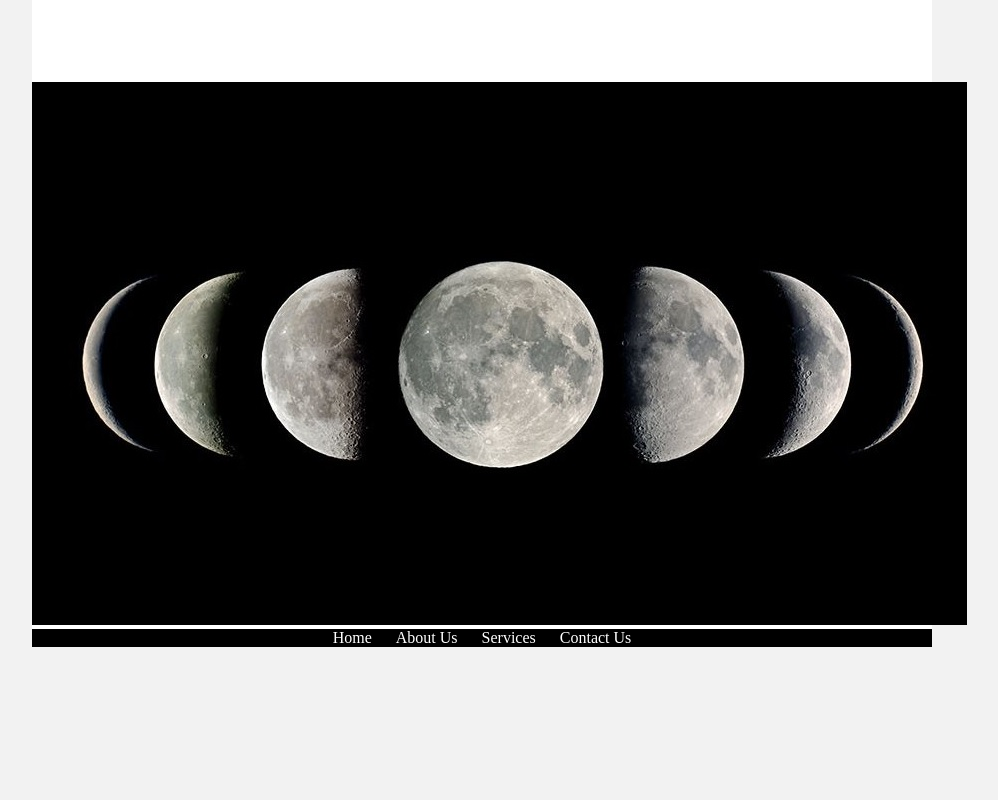
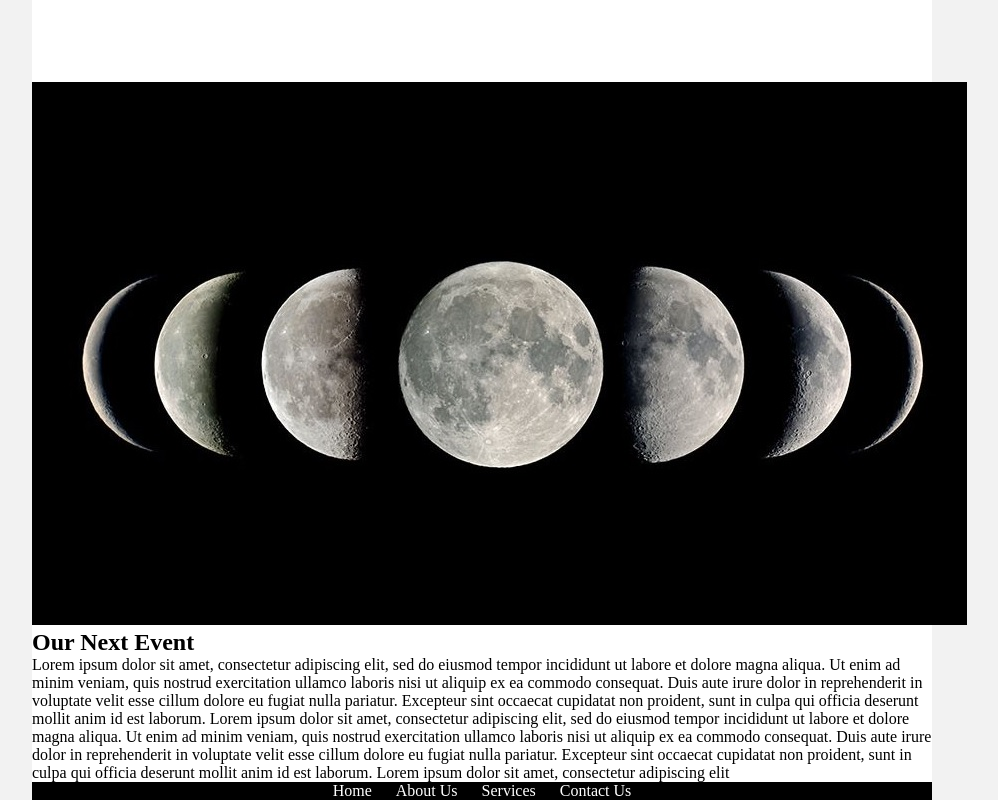
Before and after one commit to allieroll22/assignment8-roll-allie, a plain HTML site: page index.html in a window 1280 px wide. Shown: the part 1603-2403 px from the top of the page, without its empty margins (158-1156 px from the left). Before the commit the page ends 2250 px from the top, so only its background shows below. Drawn offline with Linux system fonts and the light colour scheme; a script that the page names is missing.

Commit message:
Add h2 and paragraph tag

```diff
--- a/index.html
+++ b/index.html
@@ -73,6 +73,11 @@
           <img src= "images/phase.png" alt ="moon phase" title="moonphase" />
         </section>
 
+        <h2> Our Next Event </h2>
+
+        <p>Lorem ipsum dolor sit amet, consectetur adipiscing elit, sed do eiusmod tempor incididunt ut labore et dolore magna aliqua. Ut enim ad minim veniam, quis nostrud exercitation ullamco laboris nisi ut aliquip ex ea commodo consequat. Duis aute irure dolor in reprehenderit in voluptate velit esse cillum dolore eu fugiat nulla pariatur. Excepteur sint occaecat cupidatat non proident, sunt in culpa qui officia deserunt mollit anim id est laborum. Lorem ipsum dolor sit amet, consectetur adipiscing elit, sed do eiusmod tempor incididunt ut labore et dolore magna aliqua. Ut enim ad minim veniam, quis nostrud exercitation ullamco laboris nisi ut aliquip ex ea commodo consequat. Duis aute irure dolor in reprehenderit in voluptate velit esse cillum dolore eu fugiat nulla pariatur. Excepteur sint occaecat cupidatat non proident, sunt in culpa qui officia deserunt mollit anim id est laborum. Lorem ipsum dolor sit amet, consectetur adipiscing elit
+        </p>
+
       </main>
 
       <footer class="container">
```
